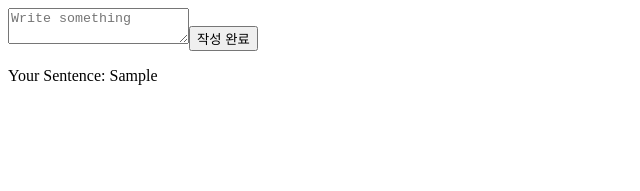
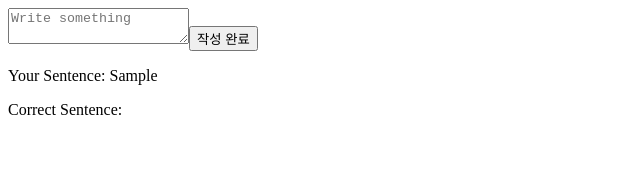
Before and after one commit to YeonsuBaek/learning-english, a Next.js app in the folder application/: page / in a window 1280 px wide. Both pictures are taken after typing "Sample" into the empty fields and a click on the button "작성 완료". Shown: the top 191 px of the page, without its empty margins (0-640 px from the left). Built offline with nearby package versions, Linux system fonts and the light colour scheme.

Commit message:
feat: 교정된 문장 화면에 띄우기 구현

```diff
--- a/application/pages/index.js
+++ b/application/pages/index.js
@@ -3,6 +3,7 @@ import { useState } from 'react';
 export default function Home() {
   const [sentence, setSentence] = useState('');
   const [before, setBefore] = useState('');
+  const [after, setAfter] = useState('');
 
   const handleChangeSentence = (e) => {
     setSentence(e.target.value);
@@ -28,6 +29,7 @@ export default function Home() {
       {before && (
         <div>
           <p>Your Sentence: {before}</p>
+          <p>Correct Sentence: {after}</p>
         </div>
       )}
     </>
```
